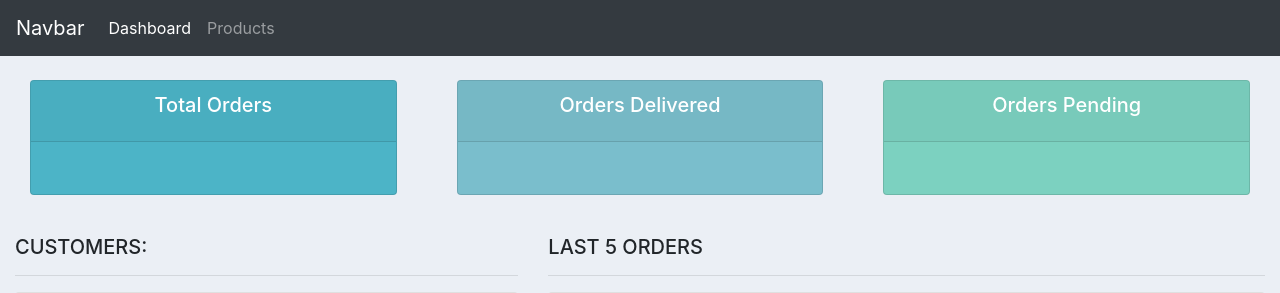
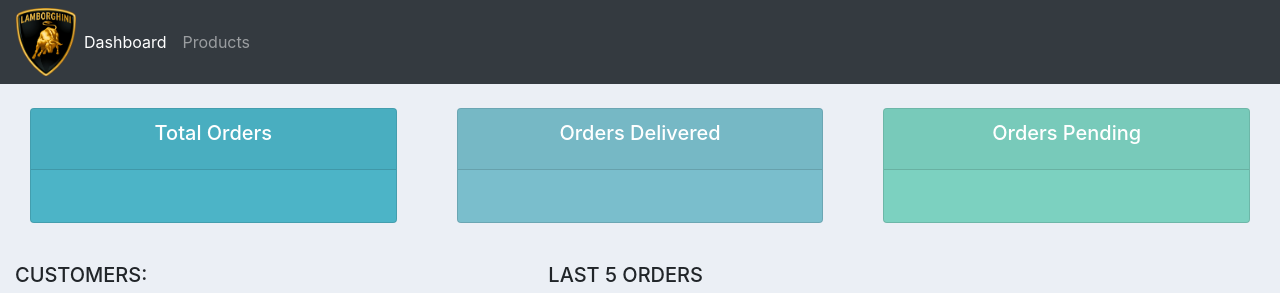
Before and after one commit to Almas016/CRM, a Django app: page / in a window 1280 px wide. Shown: the top 293 px of the page. Run offline with Django 3.2, Linux system fonts and the light colour scheme; some libraries are stand-ins or nearby versions.

Commit message:
Static Files & Images

```diff
--- a/accounts/templates/accounts/Navbar.html
+++ b/accounts/templates/accounts/Navbar.html
@@ -1,5 +1,6 @@
+{% load static %}
 <nav class="navbar navbar-expand-lg navbar-dark bg-dark">
-  <a class="navbar-brand" href="#">Navbar</a>
+  <img src="{% static 'images/logo.png' %}" style="width: 60px">
   <button class="navbar-toggler" type="button" data-toggle="collapse" data-target="#navbarNav" aria-controls="navbarNav" aria-expanded="false" aria-label="Toggle navigation">
     <span class="navbar-toggler-icon"></span>
   </button>
--- a/accounts/templates/accounts/main.html
+++ b/accounts/templates/accounts/main.html
@@ -1,37 +1,10 @@
+{% load static %}
 <!DOCTYPE html>
 <html>
     <head>
         <title>CRM</title>
         <link rel="stylesheet" href="https://stackpath.bootstrapcdn.com/bootstrap/4.3.1/css/bootstrap.min.css" integrity="sha384-ggOyR0iXCbMQv3Xipma34MD+dH/1fQ784/j6cY/iJTQUOhcWr7x9JvoRxT2MZw1T" crossorigin="anonymous">
-
-
-	<style>
-
-		#logo{
-		}
-
-		body{
-			background-color: #ebeff5;
-		}
-
-
-		#total-orders{
-			background-color: #4cb4c7;
-		}
-
-
-		#orders-delivered{
-			background-color: #7abecc;
-		}
-
-		#orders-pending{
-			background-color: #7CD1C0;
-		}
-
-
-
-
-	</style>
+        <link rel="stylesheet" type="text/css" href="{% static '/css/main.css' %}">
     </head>
     <body>
         {%  include 'accounts/navbar.html' %}
--- /dev/null
+++ b/static/css/main.css
@@ -0,0 +1,14 @@
+#logo{
+}
+body{
+    background-color: #ebeff5;
+}
+#total-orders{
+    background-color: #4cb4c7;
+}
+#orders-delivered{
+    background-color: #7abecc;
+}
+#orders-pending{
+    background-color: #7CD1C0;
+}
```
Also changed, not shown: CRM/settings.py (+6 -1 lines), static/images/logo.png (added). Lines whose indentation alone changed are shown as unchanged.
